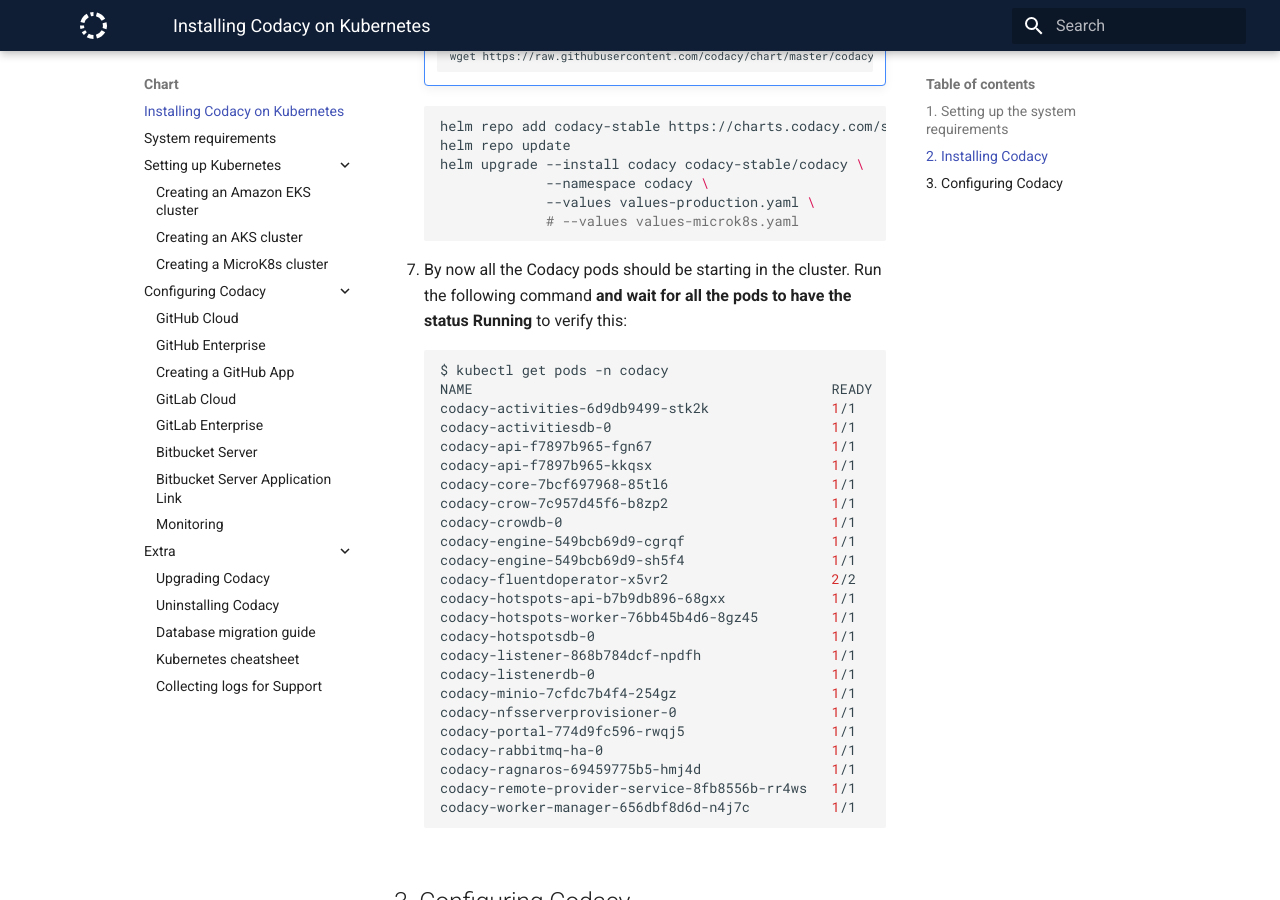
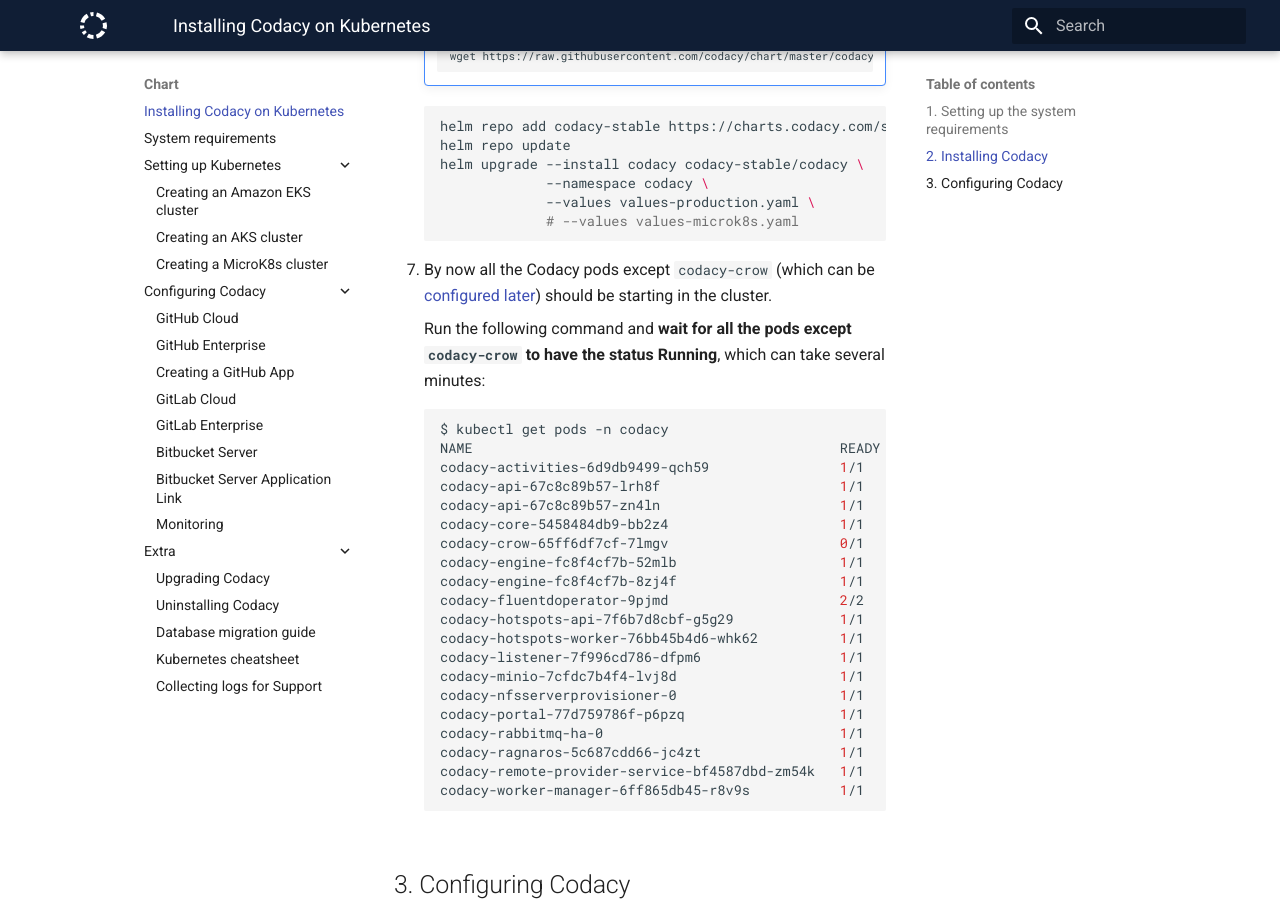
Before and after one commit to codacy/chart, an MkDocs documentation site: the page built from docs/index.md, in a window 1280 px wide and 900 px high, scrolled down 2535 px. Built offline with MkDocs 1.6.1 and Material for MkDocs 9.7.7, drawn with Linux system fonts in a browser that asks for light colours.

Commit message:
Fix instructions to wait for all pods to run
At this point in the instructions, it's actually expected that the pod
codacy-crow will fail to run.

I also added a note stating that it can take a while for all pods to
run.

````diff
--- a/docs/index.md
+++ b/docs/index.md
@@ -93,33 +93,31 @@
                  # --values values-microk8s.yaml
     ```
 
-7.  By now all the Codacy pods should be starting in the cluster. Run the following command **and wait for all the pods to have the status Running** to verify this:
+7.  By now all the Codacy pods except `codacy-crow` (which can be [configured later](configuration/monitoring.md#setting-up-monitoring-using-crow)) should be starting in the cluster.
+
+    Run the following command and **wait for all the pods except `codacy-crow` to have the status Running**, which can take several minutes:
 
     ```bash
     $ kubectl get pods -n codacy
-    NAME                                            READY   STATUS    RESTARTS   AGE
-    codacy-activities-6d9db9499-stk2k               1/1     Running   2          8m57s
-    codacy-activitiesdb-0                           1/1     Running   0          8m57s
-    codacy-api-f7897b965-fgn67                      1/1     Running   0          8m57s
-    codacy-api-f7897b965-kkqsx                      1/1     Running   0          8m57s
-    codacy-core-7bcf697968-85tl6                    1/1     Running   0          8m57s
-    codacy-crow-7c957d45f6-b8zp2                    1/1     Running   2          8m57s
-    codacy-crowdb-0                                 1/1     Running   0          8m57s
-    codacy-engine-549bcb69d9-cgrqf                  1/1     Running   1          8m57s
-    codacy-engine-549bcb69d9-sh5f4                  1/1     Running   1          8m57s
-    codacy-fluentdoperator-x5vr2                    2/2     Running   0          8m57s
-    codacy-hotspots-api-b7b9db896-68gxx             1/1     Running   2          8m57s
-    codacy-hotspots-worker-76bb45b4d6-8gz45         1/1     Running   3          8m57s
-    codacy-hotspotsdb-0                             1/1     Running   0          8m57s
-    codacy-listener-868b784dcf-npdfh                1/1     Running   0          8m57s
-    codacy-listenerdb-0                             1/1     Running   0          8m57s
-    codacy-minio-7cfdc7b4f4-254gz                   1/1     Running   0          8m57s
-    codacy-nfsserverprovisioner-0                   1/1     Running   0          8m57s
-    codacy-portal-774d9fc596-rwqj5                  1/1     Running   2          8m56s
-    codacy-rabbitmq-ha-0                            1/1     Running   0          8m57s
-    codacy-ragnaros-69459775b5-hmj4d                1/1     Running   3          8m57s
-    codacy-remote-provider-service-8fb8556b-rr4ws   1/1     Running   0          8m56s
-    codacy-worker-manager-656dbf8d6d-n4j7c          1/1     Running   0          8m57s
+    NAME                                             READY   STATUS             RESTARTS   AGE
+    codacy-activities-6d9db9499-qch59                1/1     Running            5          6m11s
+    codacy-api-67c8c89b57-lrh8f                      1/1     Running            0          6m10s
+    codacy-api-67c8c89b57-zn4ln                      1/1     Running            0          6m10s
+    codacy-core-5458484db9-bb2z4                     1/1     Running            0          6m11s
+    codacy-crow-65ff6df7cf-7lmgv                     0/1     CrashLoopBackOff   5          6m11s
+    codacy-engine-fc8f4cf7b-52mlb                    1/1     Running            2          6m11s
+    codacy-engine-fc8f4cf7b-8zj4f                    1/1     Running            5          6m11s
+    codacy-fluentdoperator-9pjmd                     2/2     Running            0          6m11s
+    codacy-hotspots-api-7f6b7d8cbf-g5g29             1/1     Running            4          6m10s
+    codacy-hotspots-worker-76bb45b4d6-whk62          1/1     Running            4          6m11s
+    codacy-listener-7f996cd786-dfpm6                 1/1     Running            1          6m11s
+    codacy-minio-7cfdc7b4f4-lvj8d                    1/1     Running            0          6m11s
+    codacy-nfsserverprovisioner-0                    1/1     Running            0          6m11s
+    codacy-portal-77d759786f-p6pzq                   1/1     Running            3          6m11s
+    codacy-rabbitmq-ha-0                             1/1     Running            0          6m11s
+    codacy-ragnaros-5c687cdd66-jc4zt                 1/1     Running            0          6m11s
+    codacy-remote-provider-service-bf4587dbd-zm54k   1/1     Running            0          6m11s
+    codacy-worker-manager-6ff865db45-r8v9s           1/1     Running            0          6m11s
     ```
 
 ## 3. Configuring Codacy
````
